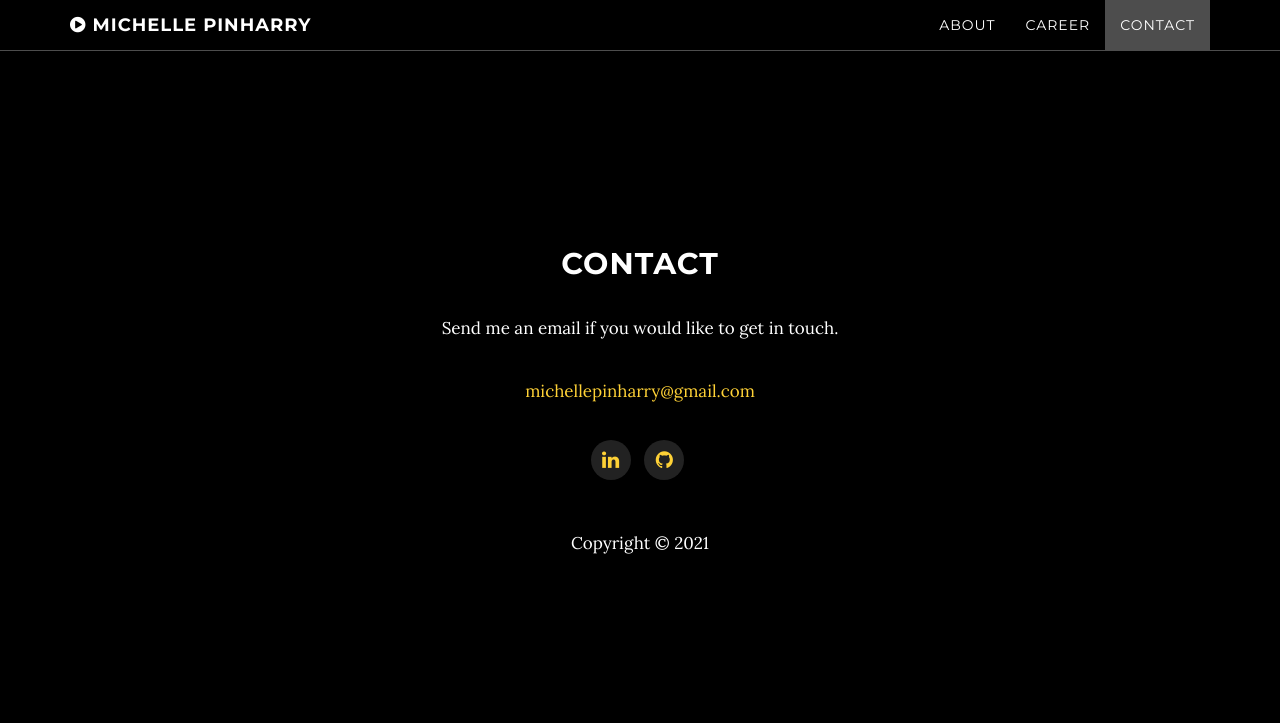
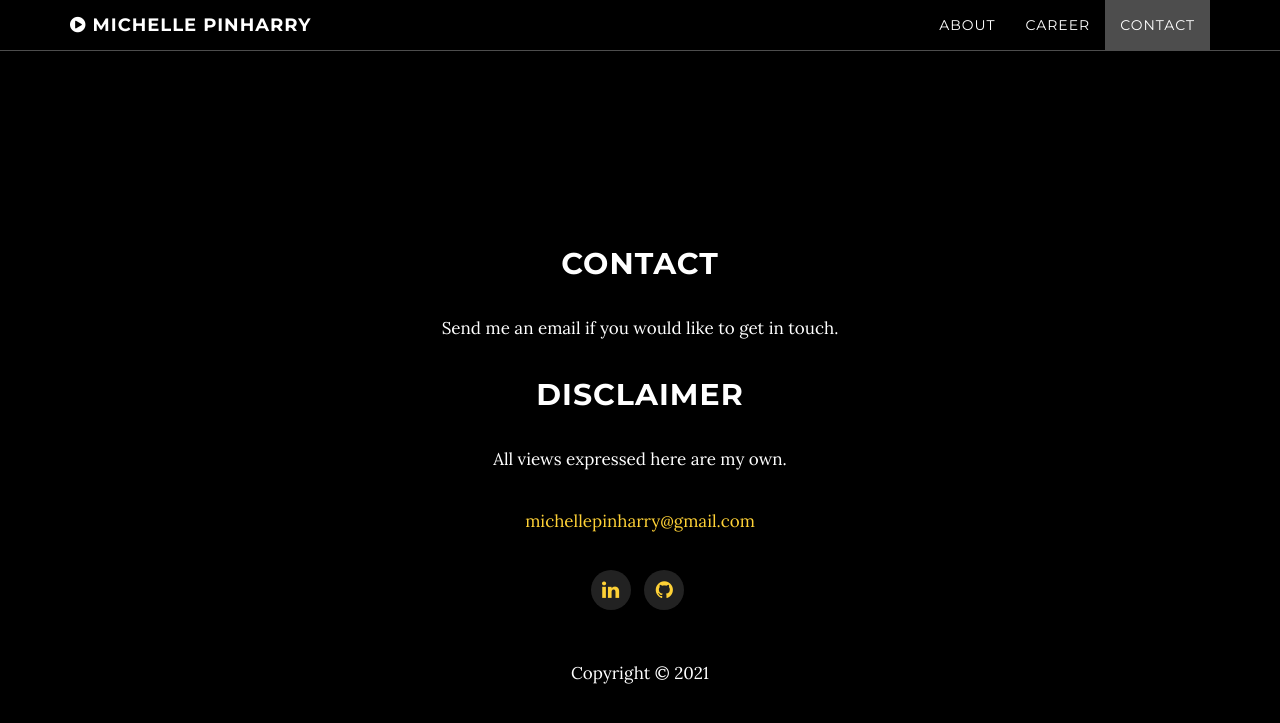
Before and after one commit to michelle-pinharry/michelle-pinharry.github.io, a Jekyll site: the page built from index.html, in a window 1280 px wide and 900 px high, scrolled down 7042 px. Shown: the top 723 px of the window. Built offline with Jekyll 4.4.1, drawn with Linux system fonts in a browser that asks for light colours.

Commit message:
added disclaimer

```diff
--- a/contact.html
+++ b/contact.html
@@ -14,3 +14,7 @@ social:
 ## Contact
 
 Send me an email if you would like to get in touch.
+
+## Disclaimer
+
+All views expressed here are my own.
```
